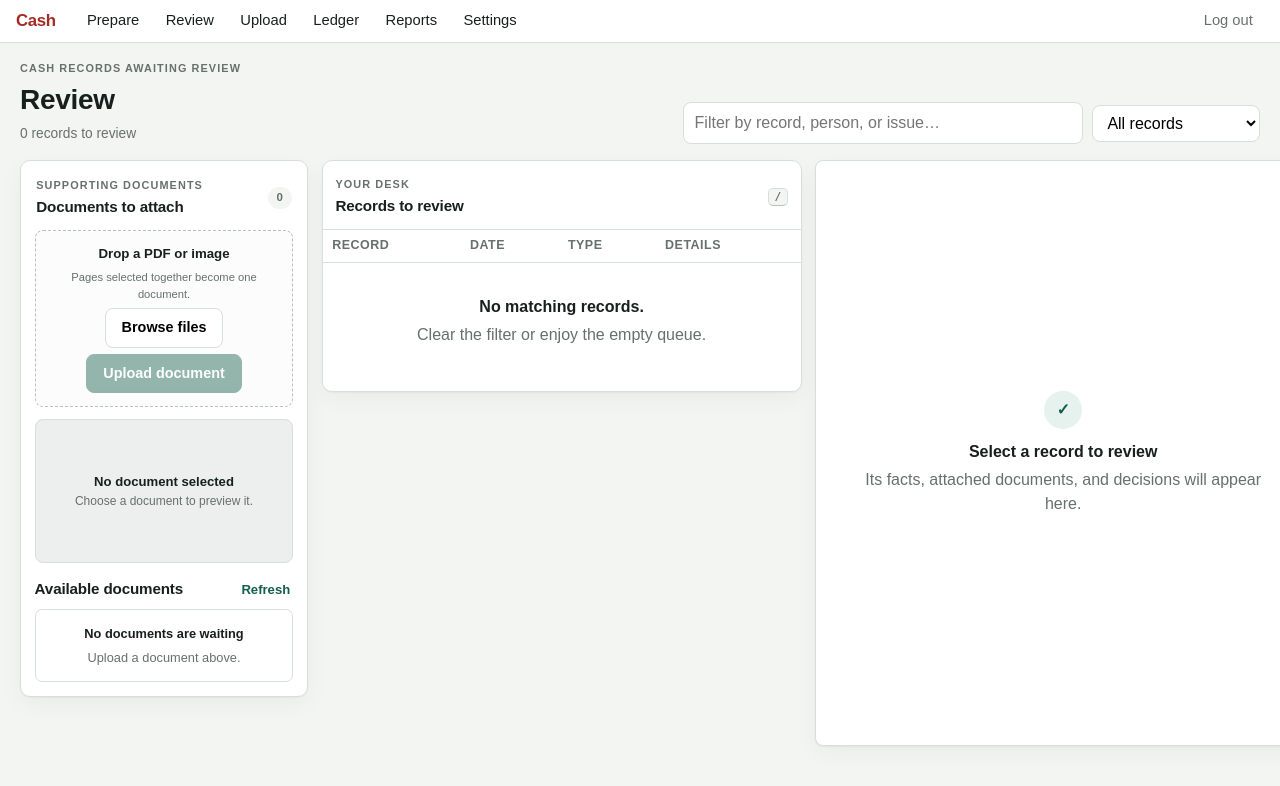
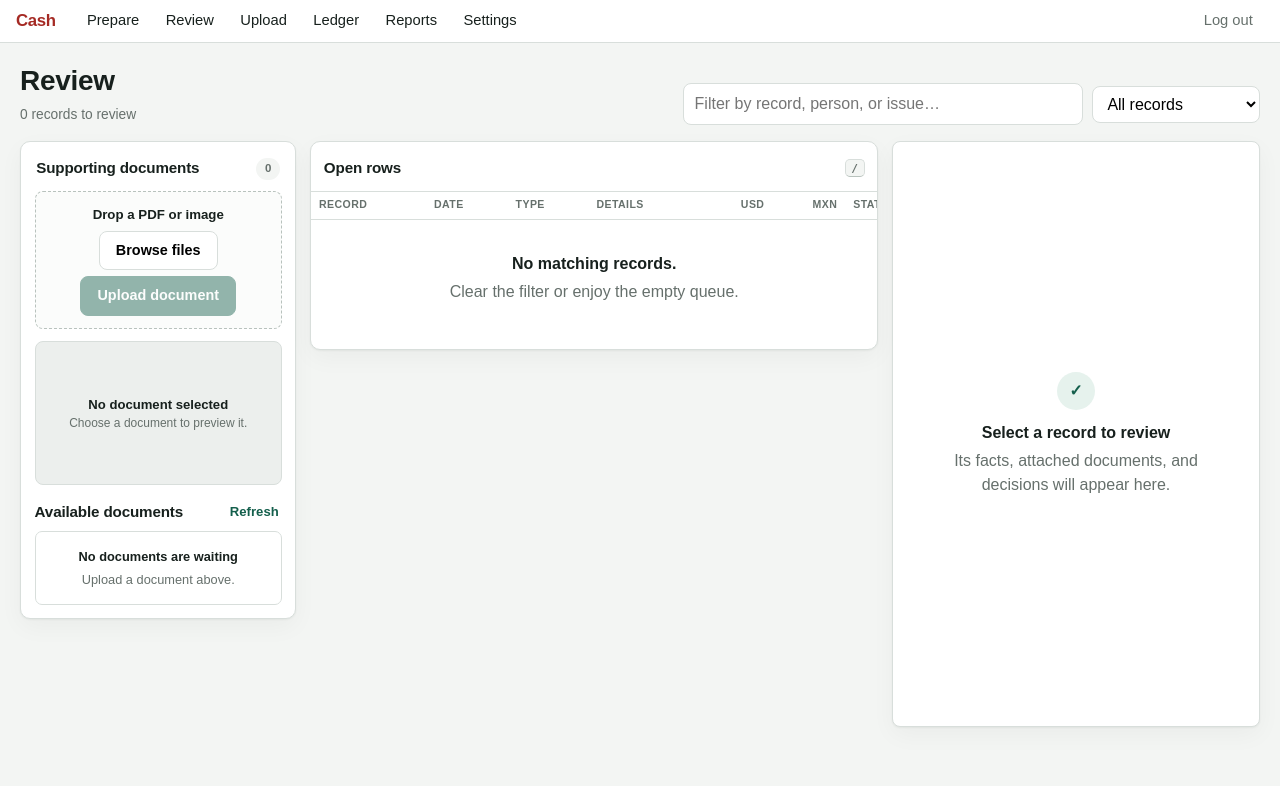
Before and after one commit to charlieboardman/cash-27, a Flask app: page /review in a window 1280 px wide. Shown: the top 786 px of the page. Run offline with Flask 3, Linux system fonts and the light colour scheme; the visitor is signed in with stand-in values (Sample User, id 1); data that the repository does not hold is empty; parts of the project's set-up code (start-up, migrations or seed data) failed here and were passed over; some libraries are stand-ins or nearby versions.

Commit message:
Simplify review desk hierarchy

```diff
--- a/cash/static/css/app.css
+++ b/cash/static/css/app.css
@@ -204,8 +204,8 @@ main.review-main { max-width: none; padding: 1rem 1.25rem 2rem; }
 .review-filters select { width: 10.5rem; }
 .review-desk {
   display: grid;
-  grid-template-columns: minmax(18rem, .76fr) minmax(30rem, 1.28fr)
-                         minmax(31rem, 1.38fr);
+  grid-template-columns: minmax(16rem, .72fr) minmax(32rem, 1.48fr)
+                         minmax(23rem, .9fr);
   gap: .85rem; align-items: start;
 }
 .work-pane, .decision-pane, .evidence-pane {
@@ -241,7 +241,7 @@ kbd {
 .status-pill.success { background: var(--accent-soft); color: var(--accent); }
 .status-pill.warning { background: var(--warning-soft); color: var(--warning); }
 .review-table-scroll { overflow: auto; border-top: 1px solid var(--line); }
-.review-page #worklist { min-width: 48rem; margin: 0; border-radius: 0; }
+.review-page #worklist { min-width: 40rem; margin: 0; border-radius: 0; }
 .review-page #worklist tbody tr { cursor: pointer; }
 .review-page #worklist tbody tr:hover { background: #f7faf8; }
 .review-page #worklist tbody tr.selected { background: var(--accent-soft); }
@@ -249,8 +249,11 @@ kbd {
   box-shadow: inset 3px 0 0 var(--accent); }
 .review-page #worklist tbody tr:focus-visible { outline: 2px solid var(--accent);
   outline-offset: -2px; }
-.review-page #worklist th, .review-page #worklist td { white-space: nowrap; }
-.review-record-details { max-width: 18rem; overflow: hidden; text-overflow: ellipsis; }
+.review-page #worklist th, .review-page #worklist td {
+  white-space: nowrap; padding: .36rem .5rem; font-size: .78rem;
+}
+.review-page #worklist th { font-size: .66rem; }
+.review-record-details { max-width: 11rem; overflow: hidden; text-overflow: ellipsis; }
 .badge-row { display: flex; flex-wrap: wrap; gap: .28rem; margin-top: .25rem; }
 .review-page .badge {
   padding: .1rem .42rem; font-size: .64rem; background: var(--panel);
@@ -274,13 +277,13 @@ kbd {
 .loading-state { padding: 3rem; color: var(--muted); text-align: center; }
 .detail-header {
   display: flex; align-items: start; justify-content: space-between; gap: 1rem;
-  padding: 1.05rem 1.2rem; border-bottom: 1px solid var(--line);
+  padding: .85rem 1rem; border-bottom: 1px solid var(--line);
   background: linear-gradient(180deg, #fff, #fbfcfb);
   border-radius: 10px 10px 0 0;
 }
 .detail-header h2 { margin: 0; font-size: 1.25rem; letter-spacing: -.02em; }
 .detail-header .muted { margin: .18rem 0 0; font-size: .84rem; }
-.decision-section { padding: 1rem 1.2rem; border-bottom: 1px solid var(--line); }
+.decision-section { padding: .85rem 1rem; border-bottom: 1px solid var(--line); }
 .decision-section > .eyebrow:first-child { margin-bottom: .5rem; }
 .fact-grid {
   display: grid; grid-template-columns: repeat(2, minmax(0, 1fr));
@@ -340,7 +343,7 @@ textarea { resize: vertical; font: inherit; padding: .45rem .6rem;
 .allocation-row-head strong { font-size: .8rem; }
 .sticky-actions {
   position: sticky; bottom: 0; z-index: 2; display: flex; justify-content: end;
-  align-items: center; gap: .5rem; padding: .75rem 1.2rem;
+  align-items: center; gap: .5rem; padding: .65rem 1rem;
   background: rgba(255, 255, 255, .96); backdrop-filter: blur(8px);
   border-radius: 0 0 10px 10px; box-shadow: 0 -8px 18px rgba(20, 35, 29, .04);
 }
--- a/cash/static/js/review.js
+++ b/cash/static/js/review.js
@@ -333,8 +333,8 @@ function readAllocations(form) {
 
 function attachmentPanel({ support = false } = {}) {
   return `<section class="decision-section attachment-section">
-    <div class="section-heading"><div><p class="eyebrow">Documents on this desk</p>
-      <h3>Attach documents</h3></div></div>
+    <div class="section-heading"><div><p class="eyebrow">Documents</p>
+      <h3>Attach a document</h3></div></div>
     <div class="attachment-choice document-drop-slot" data-document-slot="primary">
       <div><span>Required signed document</span><strong id="primary-document-label">${state.attachments.primary ? "Document attached" : "Drop or select a document"}</strong></div>
       <button type="button" class="btn ghost use-primary">Place selected document</button>
@@ -343,7 +343,6 @@ function attachmentPanel({ support = false } = {}) {
       <div><span>Other supporting documents</span><strong id="support-document-label">${state.attachments.support.length ? `${state.attachments.support.length} attached` : "Drop documents here"}</strong></div>
       <button type="button" class="btn ghost add-support">Add selected document</button>
     </div>` : ""}
-    <p class="field-help">Choose a document on the left and place it here, or drag it onto the appropriate box.</p>
   </section>`;
 }
 
@@ -493,7 +492,6 @@ function renderSignout() {
         ${fact("Originally received", `${money(decimal(voucher.authorized_usd_cents), "USD")} · ${money(decimal(voucher.authorized_mxn_centavos), "MXN")}`)}
         ${fact("Purpose", voucher.purpose || "—")}
       </div>
-      <p class="callout">Attach the signed form for this signout. The signout stays open until all receipts and returned cash have been reviewed.</p>
     </section>
     ${attachmentPanel()}
     <form id="signout-form" class="review-form"><div class="sticky-actions">
@@ -563,7 +561,7 @@ function renderInboxDocument() {
   els.detail.innerHTML = `${detailHeader("Uploaded document", "Choose what this document records",
     `${inboxDocument.page_count || "?"} page(s) · uploaded ${(inboxDocument.created_at || "").slice(0, 10)}`,
     ["needs a purpose"])}
-    <section class="decision-section"><p class="callout">Review the document, then record what happened. The document will stay attached to the cash record.</p></section>
+    <section class="decision-section"><p class="callout">Record what this document represents.</p></section>
     <form id="inbox-decision-form" class="review-form">
       <section class="decision-section"><div class="form-grid two">
         <label><span>What happened?</span><select name="entry_type">
--- a/cash/templates/review.html
+++ b/cash/templates/review.html
@@ -5,7 +5,6 @@
 <div class="review-page" id="review-page">
   <header class="review-header">
     <div>
-      <p class="eyebrow">Cash records awaiting review</p>
       <h1 class="page-title">Review</h1>
       <p class="muted" id="queue-summary">Loading records…</p>
     </div>
@@ -36,8 +35,7 @@
     <aside class="evidence-pane" aria-labelledby="evidence-heading">
       <div class="pane-heading">
         <div>
-          <p class="eyebrow">Supporting documents</p>
-          <h2 id="evidence-heading">Documents to attach</h2>
+          <h2 id="evidence-heading">Supporting documents</h2>
         </div>
         <span id="inbox-count" class="count-pill">0</span>
       </div>
@@ -46,7 +44,6 @@
         <input id="evidence-picker" type="file" multiple hidden
                accept="application/pdf,image/jpeg,image/png">
         <strong>Drop a PDF or image</strong>
-        <span>Pages selected together become one document.</span>
         <button type="button" class="btn ghost" id="browse-evidence">
           Browse files
         </button>
@@ -73,8 +70,7 @@
 
     <aside class="work-pane" aria-labelledby="work-heading">
       <div class="pane-heading">
-        <div><p class="eyebrow">Your desk</p>
-          <h2 id="work-heading">Records to review</h2></div>
+        <h2 id="work-heading">Open rows</h2>
         <kbd title="Keyboard shortcut">/</kbd>
       </div>
       <div class="review-table-scroll">
```
